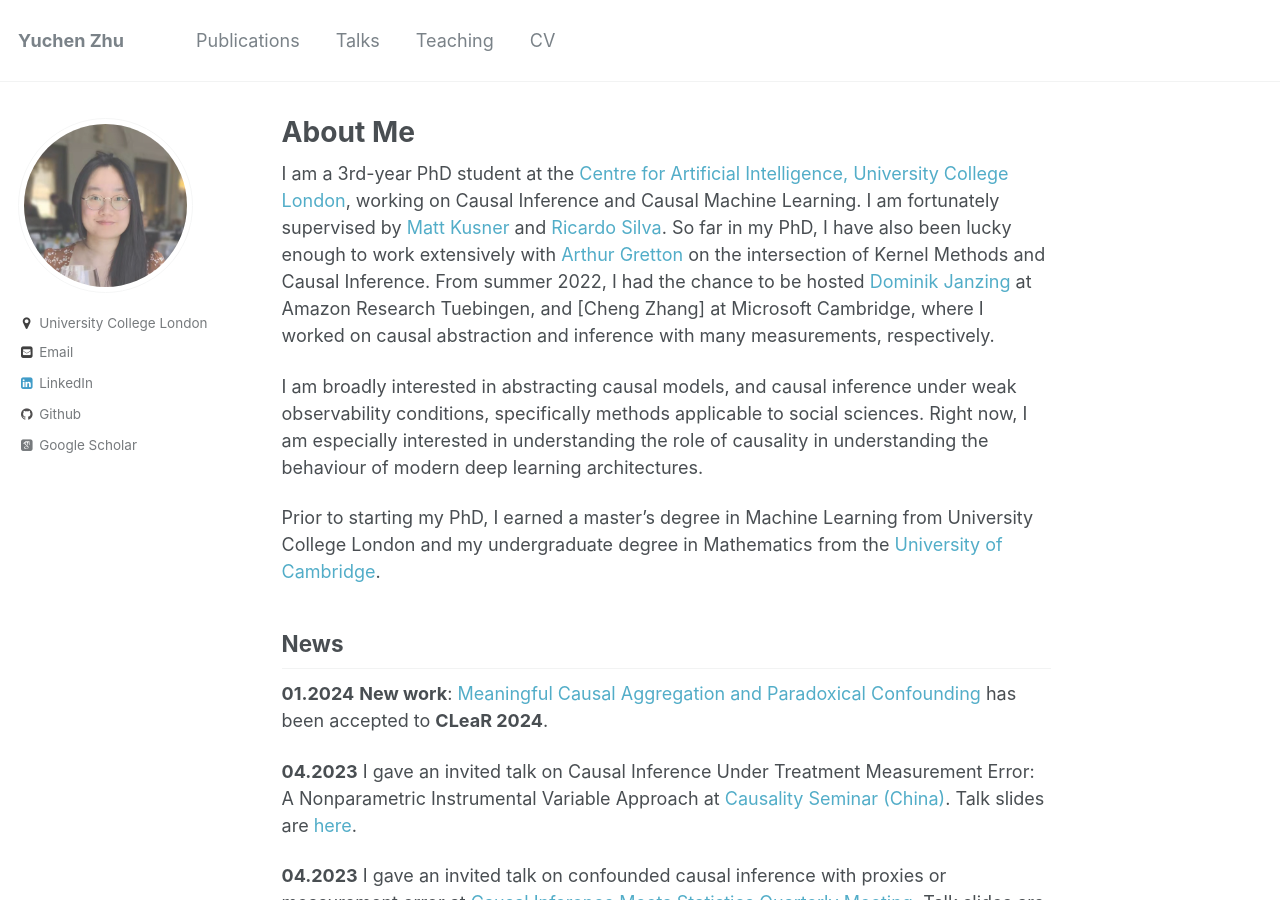
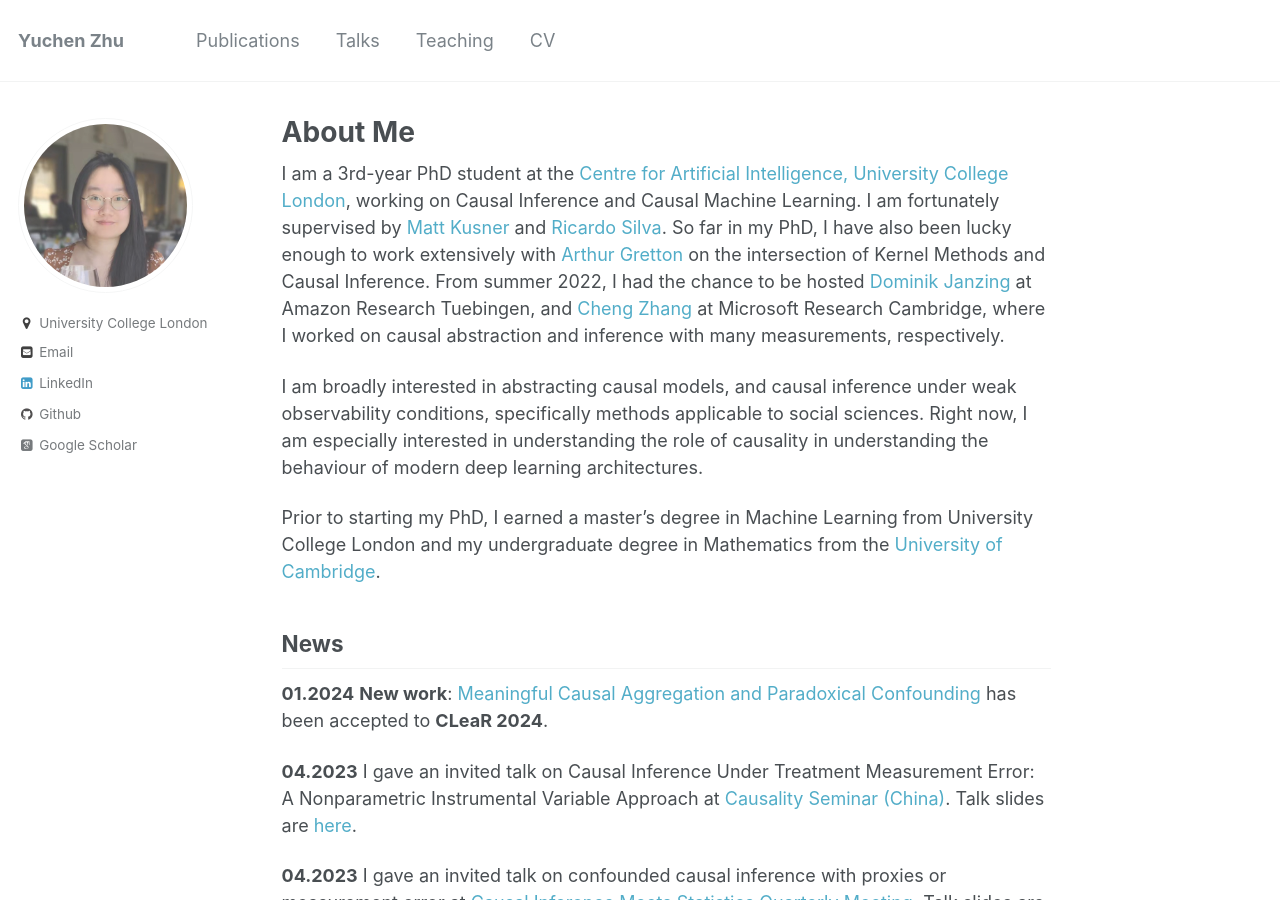
Before and after one commit to yuchen-zhu/yuchen-zhu.github.io, a Jekyll site: the page built from _pages/about.md, in a window 1280 px wide and 900 px high. Built offline with Jekyll 4.4.1, drawn with Linux system fonts in a browser that asks for light colours; some web fonts are replaced.

Commit message:
Update about

```diff
--- a/_pages/about.md
+++ b/_pages/about.md
@@ -8,7 +8,7 @@ redirect_from:
   - /about.html
   -
 ---
-I am a 3rd-year PhD student at the [Centre for Artificial Intelligence, University College London](https://www.ucl.ac.uk/ai-centre/), working on Causal Inference and Causal Machine Learning. I am fortunately supervised by [Matt Kusner](http://mkusner.github.io) and [Ricardo Silva](http://www.homepages.ucl.ac.uk/~ucgtrbd/). So far in my PhD, I have also been lucky enough to work extensively with [Arthur Gretton](https://www.gatsby.ucl.ac.uk/~gretton/) on the intersection of Kernel Methods and Causal Inference. From summer 2022, I had the chance to be hosted [Dominik Janzing](https://janzing.github.io) at Amazon Research Tuebingen, and [Cheng Zhang] at Microsoft Cambridge, where I worked on causal abstraction and inference with many measurements, respectively.
+I am a 3rd-year PhD student at the [Centre for Artificial Intelligence, University College London](https://www.ucl.ac.uk/ai-centre/), working on Causal Inference and Causal Machine Learning. I am fortunately supervised by [Matt Kusner](http://mkusner.github.io) and [Ricardo Silva](http://www.homepages.ucl.ac.uk/~ucgtrbd/). So far in my PhD, I have also been lucky enough to work extensively with [Arthur Gretton](https://www.gatsby.ucl.ac.uk/~gretton/) on the intersection of Kernel Methods and Causal Inference. From summer 2022, I had the chance to be hosted [Dominik Janzing](https://janzing.github.io) at Amazon Research Tuebingen, and [Cheng Zhang]((https://www.microsoft.com/en-us/research/people/chezha/)) at Microsoft Research Cambridge, where I worked on causal abstraction and inference with many measurements, respectively.
 
 I am broadly interested in abstracting causal models, and causal inference under weak observability conditions, specifically methods applicable to social sciences. Right now, I am especially interested in understanding the role of causality in understanding the behaviour of modern deep learning architectures.
 
```
